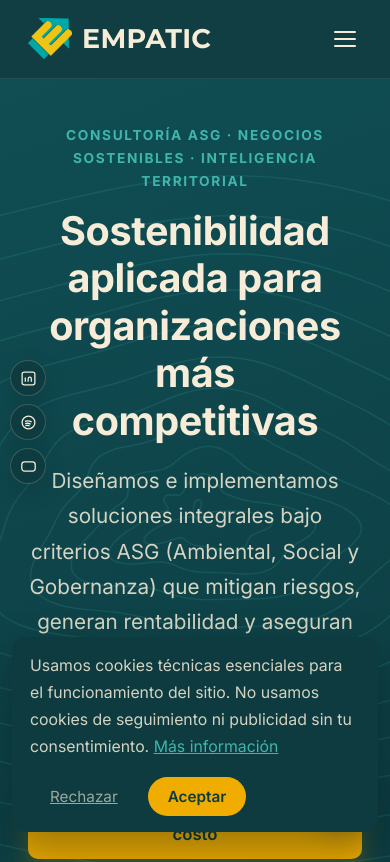
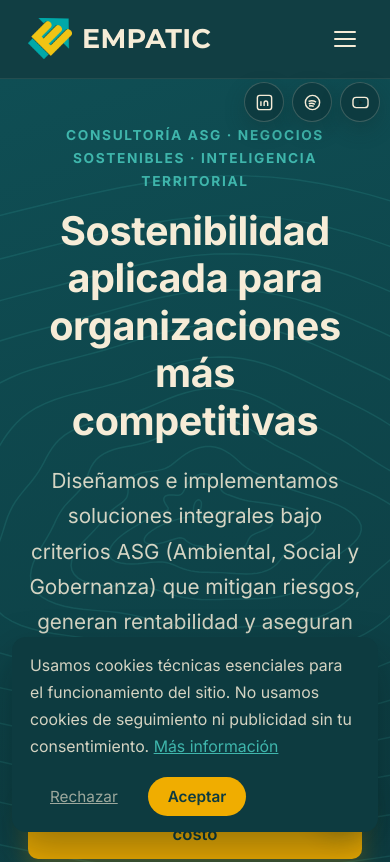
Before and after one commit to angelojr13/DEMO-EMPATIC, a plain HTML site: page index.html in a window 390 px wide. Shown: the top 862 px of the page. Drawn offline with Linux system fonts and the light colour scheme; no server answers.

Commit message:
Hace cuadradas de verdad las tarjetas de podcast y reubica los íconos sociales flotantes
- La tarjeta de podcast ahora tiene aspect-ratio 1:1 en sí misma (sus 4 lados iguales); la imagen se ajusta al espacio restante en vez de forzar su propio cuadrado
- Íconos sociales flotantes pasan de la izquierda centrada a la esquina superior derecha, y crecen de 42px a 50px

Co-Authored-By: Claude Sonnet 5 <noreply@anthropic.com>

```diff
--- a/index.html
+++ b/index.html
@@ -9,7 +9,7 @@
 <link rel="preconnect" href="https://fonts.gstatic.com" crossorigin>
 <link href="https://fonts.googleapis.com/css2?family=Inter:wght@400;500;600;700;800&family=Montserrat:wght@600;700;800&display=swap" rel="stylesheet">
 <link rel="icon" type="image/png" href="images/logo-empatic.png">
-<link rel="stylesheet" href="styles.css?v=36">
+<link rel="stylesheet" href="styles.css?v=37">
 <link rel="canonical" href="https://grupoempatic.com/">
 <meta property="og:type" content="website">
 <meta property="og:site_name" content="EMPATIC">
--- a/styles.css
+++ b/styles.css
@@ -3385,18 +3385,17 @@ section {
 /* ---------- Floating social icons ---------- */
 .social-float {
   position: fixed;
-  left: 20px;
-  top: 50%;
-  transform: translateY(-50%);
+  top: 94px;
+  right: 20px;
   z-index: 190;
   display: flex;
-  flex-direction: column;
-  gap: 10px;
+  flex-direction: row;
+  gap: 12px;
 }
 
 .social-float a {
-  width: 42px;
-  height: 42px;
+  width: 50px;
+  height: 50px;
   border-radius: 50%;
   background: var(--dark-teal);
   border: 1px solid rgba(246, 236, 215, 0.2);
@@ -3410,7 +3409,7 @@ section {
 .social-float a:hover {
   background: var(--yellow);
   border-color: var(--yellow);
-  transform: translateX(4px);
+  transform: translateY(4px);
 }
 
 .social-float a:hover svg {
@@ -3418,25 +3417,26 @@ section {
 }
 
 .social-float svg {
-  width: 20px;
-  height: 20px;
+  width: 24px;
+  height: 24px;
   stroke: var(--white);
 }
 
 @media (max-width: 640px) {
   .social-float {
-    left: 10px;
+    top: 82px;
+    right: 10px;
     gap: 8px;
   }
 
   .social-float a {
-    width: 36px;
-    height: 36px;
+    width: 40px;
+    height: 40px;
   }
 
   .social-float svg {
-    width: 17px;
-    height: 17px;
+    width: 19px;
+    height: 19px;
   }
 }
 
@@ -3961,6 +3961,7 @@ section {
 .podcast-card {
   display: flex;
   flex-direction: column;
+  aspect-ratio: 1 / 1;
   background: linear-gradient(160deg, var(--dark-teal-2) 0%, var(--dark-teal) 100%);
   border: 1px solid rgba(246, 236, 215, 0.12);
   border-radius: var(--radius-lg);
@@ -3971,16 +3972,20 @@ section {
 .podcast-card-link {
   display: flex;
   flex-direction: column;
+  flex: 1;
+  min-height: 0;
   text-decoration: none;
   color: inherit;
 }
 
 .podcast-card-media {
-  aspect-ratio: 1 / 1;
+  flex: 1;
+  min-height: 0;
   background: linear-gradient(160deg, var(--dark-teal-2) 0%, var(--dark-teal) 100%) center / cover no-repeat;
 }
 
 .podcast-card-top {
+  flex-shrink: 0;
   padding: 14px 18px 0;
 }
 
```
Also changed, not shown: acciones-empaticas.html (+1 -1 lines), actividad.html (+1 -1 lines), articulo.html (+1 -1 lines), caso-agrovalle.html (+1 -1 lines), contacto.html (+1 -1 lines), curso-cumplimiento-socioambiental.html (+1 -1 lines), empatic-academy.html (+1 -1 lines), libro-reclamaciones.html (+1 -1 lines), negocios-sostenibles.html (+1 -1 lines), novedades.html (+1 -1 lines), podcast-episodio.html (+1 -1 lines), privacidad.html (+1 -1 lines), soluciones.html (+1 -1 lines), terminos.html (+1 -1 lines).
